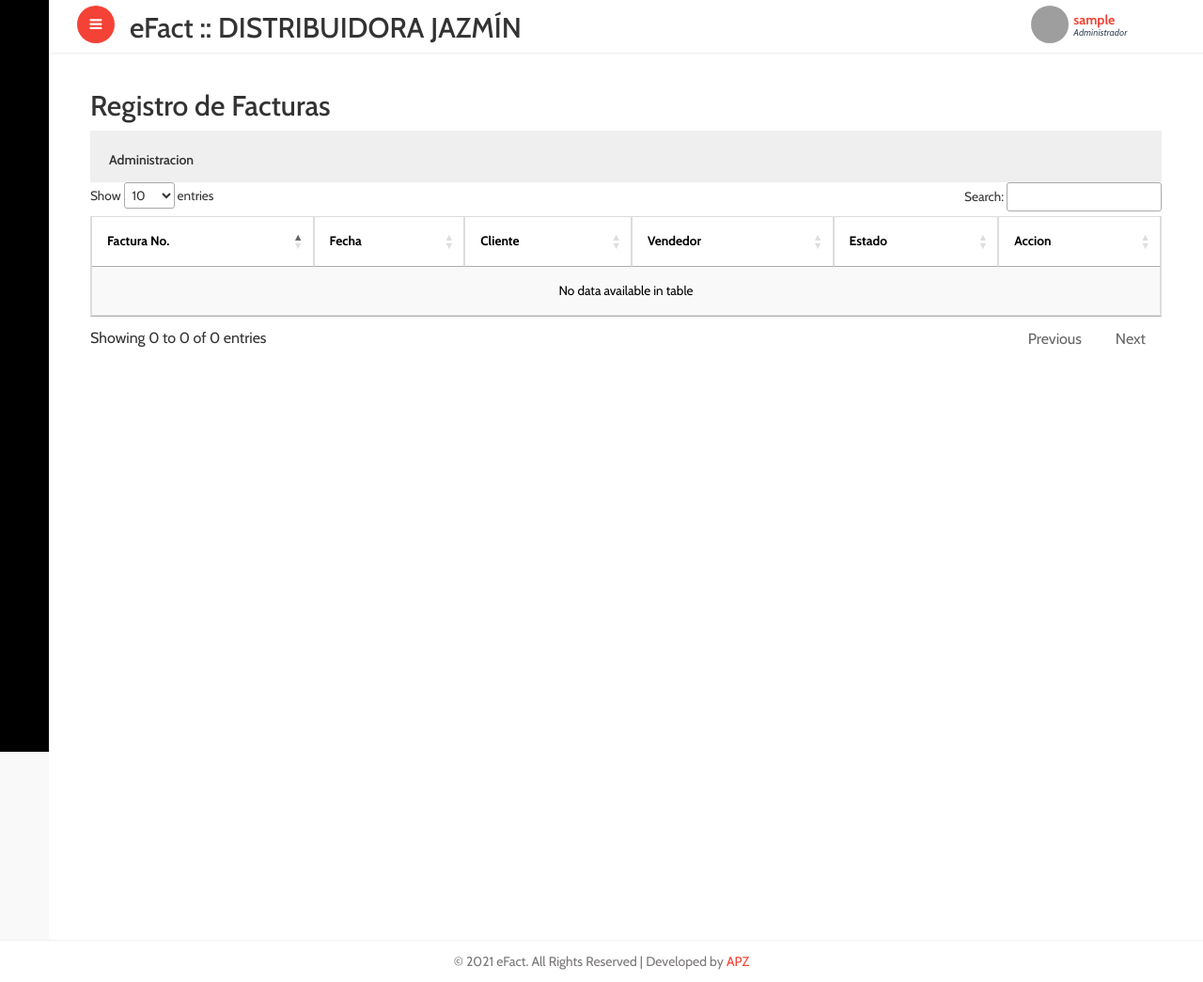
After one commit to aroldanr/e-fact, a PHP site: the page made by registrofacturasadmin.php in a window 1280 px wide. The commit adds this page. Shown: the whole page at 94% size. Run offline with PHP 8.4, Linux system fonts and the light colour scheme; the visitor is signed in with stand-in values (Sample User, id 1); data that the repository does not hold is empty; some libraries are stand-ins or nearby versions; grey boxes are pictures that could not be loaded.

Commit message:
se grega formulario para visualizar facturas

```diff
--- a/header.php
+++ b/header.php
@@ -90,8 +90,8 @@ Smartphone Compatible web template, free webdesigns for Nokia, Samsung, LG, Sony
 	<script type="text/javascript" src="https://cdn.datatables.net/select/1.3.1/js/dataTables.select.min.js"></script>
 
 	<!-- Editor -->
-	<link rel="stylesheet" type="text/css" href="css/editor.dataTables.css">
-	<script type="text/javascript" src="js/dataTables.editor.js"></script>
+	<!-- <link rel="stylesheet" type="text/css" href="css/editor.dataTables.css">
+	<script type="text/javascript" src="js/dataTables.editor.js"></script> -->
 
 	<!-- 	<script type="text/javascript" charset="utf8" src="https://maxcdn.bootstrapcdn.com/bootstrap/3.3.7/css/bootstrap.min.css"></script>
 	<script type="text/javascript" charset="utf8" src="https://cdn.datatables.net/1.10.22/css/dataTables.bootstrap.min.css"></script>
--- /dev/null
+++ b/registrodefacturasadmindata.php
@@ -0,0 +1,23 @@
+<?php
+include 'conexion.php';
+
+/* $query = $cnn->query("SELECT ev.id,ev.numero,ev.fecha,v.nombre_vendedor,concat(c.nombre1_cliente,'',c.apellido1_cliente) as nombre_cliente,ev.estado from enc_venta ev inner join vendedor v on ev.id_vendedor = v.id
+inner join cliente c on ev.id_cliente = c.id");
+
+$userData =  $query->fetch_assoc();
+$data['result'] = $userData;
+
+echo json_encode($data); */
+
+
+
+$query = "SELECT ev.id,ev.numero,ev.fecha,v.nombre_vendedor,concat(c.nombre1_cliente,'',c.apellido1_cliente) as nombre_cliente,ev.estado from enc_venta ev inner join vendedor v on ev.id_vendedor = v.id
+inner join cliente c on ev.id_cliente = c.id;";
+
+$resultado = mysqli_query($cnn, $query);
+
+while ($data = mysqli_fetch_assoc($resultado)) {
+    $arreglo["data"][] = $data;
+}
+
+echo json_encode($arreglo);
--- /dev/null
+++ b/registrofacturasadmin.php
@@ -0,0 +1,80 @@
+<?php
+require_once 'header.php';
+$mode = isset($_REQUEST['f_mode']) ? $_REQUEST['f_mode'] : "";
+
+?>
+
+<html lang="en">
+
+<body>
+    <br><br>
+    <div class="container">
+        <h2>Registro de Facturas</h2>
+        <div class="panel-group">
+            <div class="panel panel-default">
+                <div class="panel-heading">Administracion</div>
+                <div class="row">
+                    <div class="col-lg-12">
+                        <table id="table_facturas" class="table table-bordered  display nowrap" cellspacing="0" width="100%">
+                            <thead>
+                                <tr>
+                                    <th>Factura No.</th>
+                                    <th>Fecha</th>
+                                    <th>Cliente</th>
+                                    <th>Vendedor</th>
+                                    <th>Estado</th>
+                                    <th>Accion</th>
+                                </tr>
+                            </thead>
+                        </table>
+                    </div>
+                </div>
+            </div>
+        </div>
+    </div>
+
+    <script>
+        $(document).ready(function() {
+
+
+            var table = $("#table_facturas").DataTable({
+                pageLength: 10,
+
+                "ajax": {
+                    "method": "POST",
+                    "url": "registrodefacturasadmindata.php",
+
+                },
+                "columns": [{
+                        "data": "numero"
+                    },
+                    {
+                        "data": "fecha"
+                    },
+                    {
+                        "data": "nombre_cliente"
+                    },
+                    {
+                        "data": "nombre_vendedor"
+                    },
+                    {
+                        "data": "estado"
+                    },
+                    {
+                        "data": "estado"
+                    }
+                ]
+            });
+
+        });
+    </script>
+
+
+</body>
+
+<?php
+require_once 'footer.php';
+
+?>
+
+</html>
```
